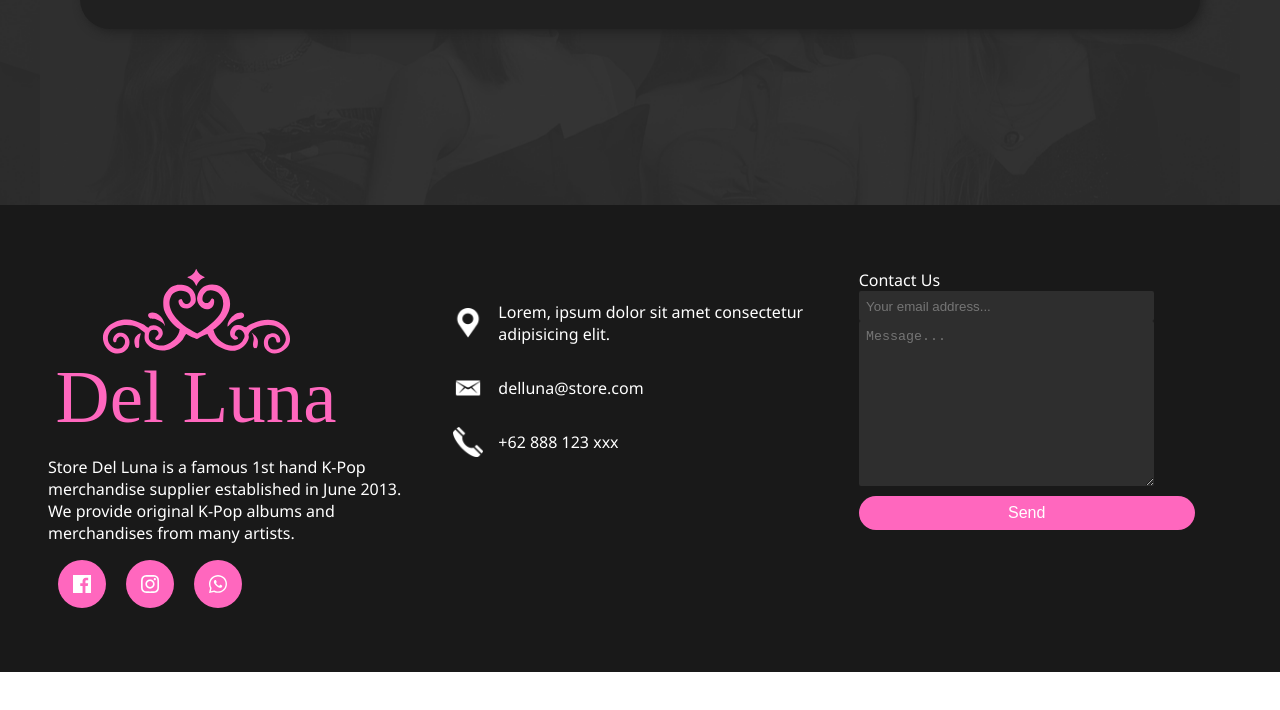
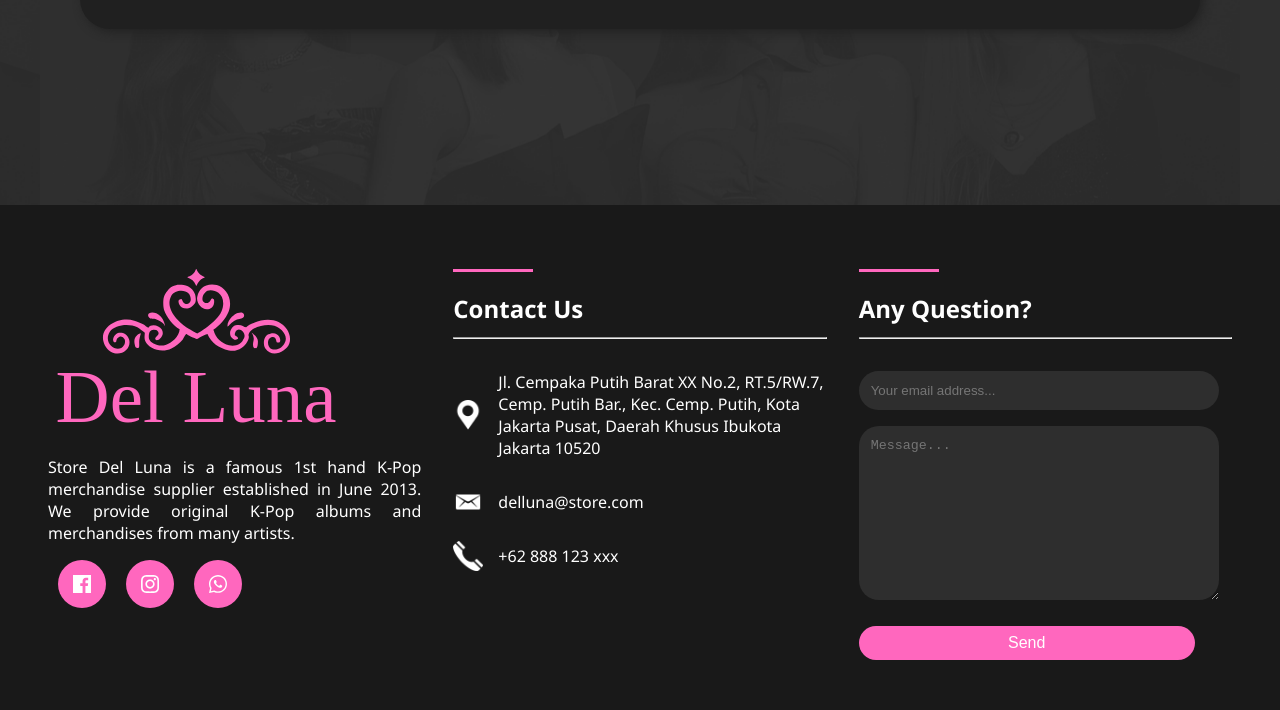
Before and after one commit to kreivc/Store-Del-Luna, a plain HTML site: page pages/merchandise.html in a window 1280 px wide. Shown: the part 2691-3401 px from the top of the page. Before the commit the page ends 3363 px from the top, so only its background shows below. Drawn offline with Linux system fonts and the light colour scheme.

Commit message:
rubah footer merch

```diff
--- a/pages/merchandise.html
+++ b/pages/merchandise.html
@@ -1,5 +1,6 @@
 <!DOCTYPE html>
 <html lang="en">
+
 <head>
     <meta charset="UTF-8">
     <meta http-equiv="X-UA-Compatible" content="IE=edge">
@@ -9,6 +10,7 @@
     <link rel="icon" href="../assets/logo/logofitdelluna.svg">
     <script src="../js/toTop.js"></script>
 </head>
+
 <body>
     <div class="navbar">
         <div class="navbar-left">
@@ -191,7 +193,9 @@
     <div class="footer row">
         <div class="footer-left">
             <img src="../assets/logo/logofitdelluna.svg" alt="">
-            <p class="text-white">Store Del Luna is a famous 1st hand K-Pop merchandise supplier established in June 2013. We provide original K-Pop albums and merchandises from many artists.</p>
+            <p class="text-white footer-about">Store Del Luna is a famous 1st hand K-Pop merchandise supplier
+                established in June
+                2013. We provide original K-Pop albums and merchandises from many artists.</p>
             <div class="sosmed">
                 <a href="">
                     <img src="../assets/sosmed/facebook.svg" alt="" class="img-white sosmed-icon">
@@ -205,11 +209,15 @@
             </div>
         </div>
         <div class="footer-middle">
+            <div class="section-line"></div>
+            <h2 class="text-white">Contact Us</h2>
+            <hr>
             <ul>
                 <li>
                     <div class="row">
                         <img src="../assets/contact/location.png" alt="" class="img-white icon">
-                        <p class="text-white">Lorem, ipsum dolor sit amet consectetur adipisicing elit.</p>
+                        <p class="text-white">Jl. Cempaka Putih Barat XX No.2, RT.5/RW.7, Cemp. Putih Bar., Kec. Cemp.
+                            Putih, Kota Jakarta Pusat, Daerah Khusus Ibukota Jakarta 10520</p>
                     </div>
                 </li>
                 <li>
@@ -227,18 +235,24 @@
             </ul>
         </div>
         <div class="footer-right">
-            <div class="footer-right-title text-white">Contact Us</div>
-            <div class="email-form">
+            <div class="section-line"></div>
+            <h2 class="text-white">Any Question?</h2>
+            <hr>
+            <div class="form-wrapper">
+                <div class="footer-form">
                     <input class="custom-input text-white" type="email" placeholder="Your email address...">
                 </div>
-            <div class="message-form">
-                <textarea class="custom-input text-white" name="" id="" cols="30" rows="10" placeholder="Message..."></textarea>
+                <div class="footer-form">
+                    <textarea class="custom-input text-white" name="" id="" cols="30" rows="10"
+                        placeholder="Message..."></textarea>
                 </div>
                 <div class="submit-wraper">
                     <button class="submit-message text-white" type="submit">Send</button>
                 </div>
             </div>
         </div>
+    </div>
 
 </body>
+
 </html>
```
Lines whose indentation alone changed are shown as unchanged.
